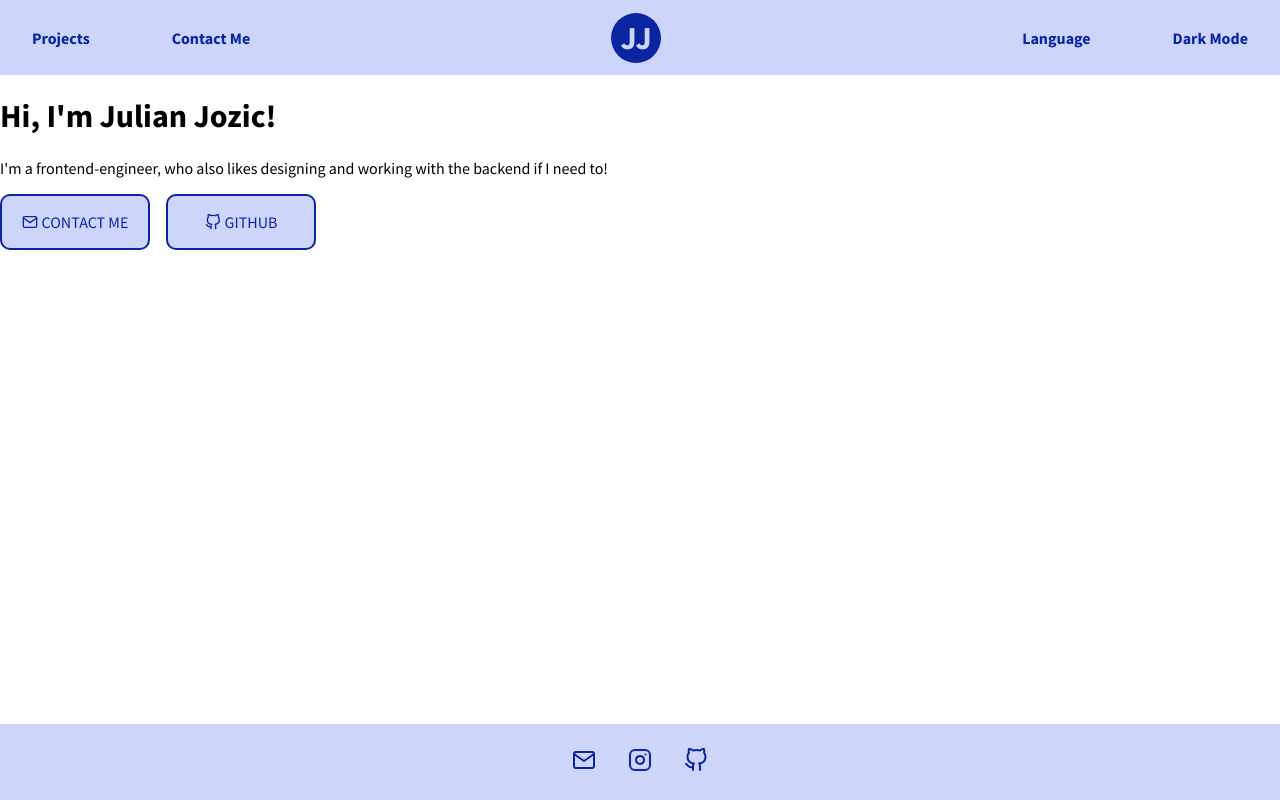
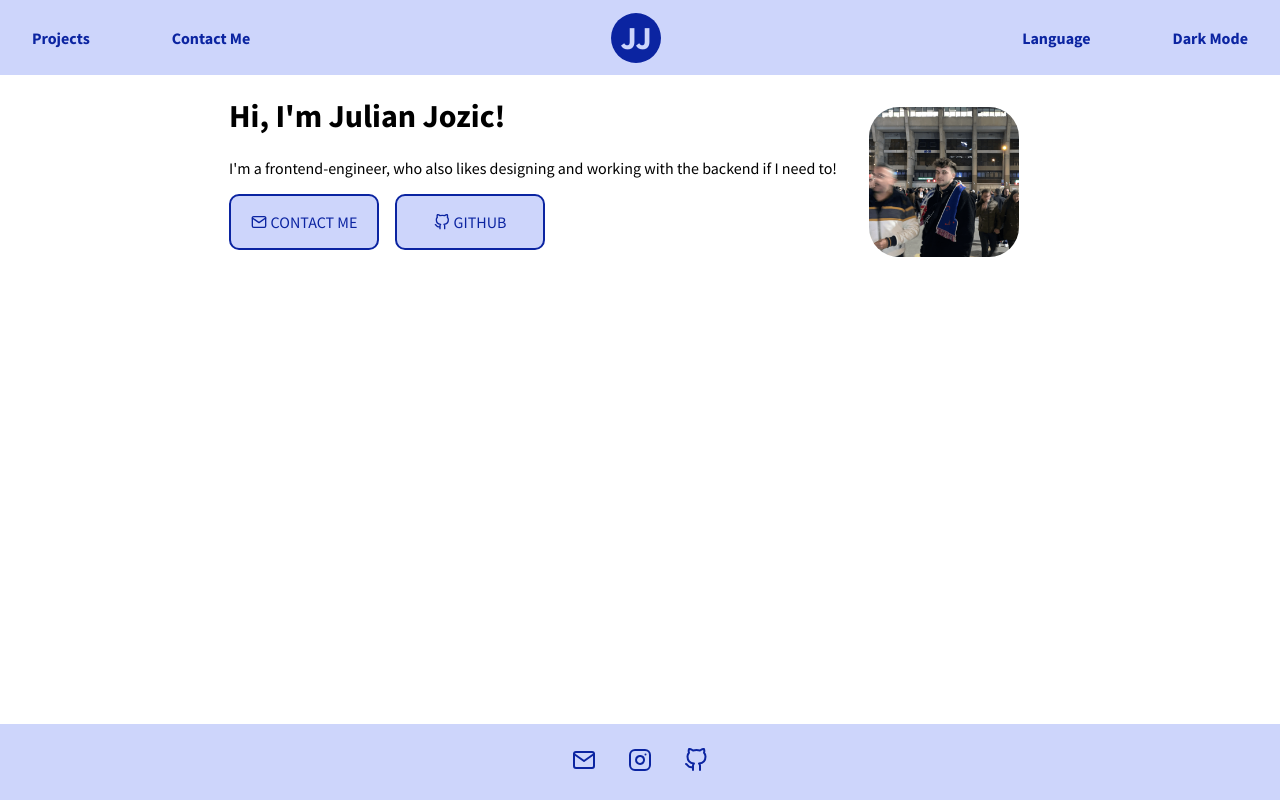
Before and after one commit to jjozic/jj-portfolio-2021, a Next.js app: page / in a window 1280 px wide. Built offline with nearby package versions, Linux system fonts and the light colour scheme.

Commit message:
added image to intro

```diff
--- a/components/PageContent/index.jsx
+++ b/components/PageContent/index.jsx
@@ -1,4 +1,6 @@
 import { FiGithub, FiMail } from "react-icons/fi";
+import Image from "next/image";
+import profilePic from "./me.png";
 
 import styles from "@/styles/PageContent.module.scss";
 import ExternalLink from "helpers/ExternalLink";
@@ -7,14 +9,23 @@ const PageContent = () => {
   return (
     <>
       <div className={styles.wrapper}>
+        <div className={styles.introduction}>
           <h1>Hi, I&apos;m Julian Jozic!</h1>
           <p>
             I&apos;m a frontend-engineer, who also likes designing and working
             with the backend if I need to!
           </p>
           <div className={styles.links}>
-          <ExternalLink link="mailto:jjozic98@gmail.com"><FiMail /> Contact Me</ExternalLink>
-          <ExternalLink link="https://github.com/jjozic"><FiGithub /> Github</ExternalLink>
+            <ExternalLink link="mailto:jjozic98@gmail.com">
+              <FiMail /> Contact Me
+            </ExternalLink>
+            <ExternalLink link="https://github.com/jjozic">
+              <FiGithub /> Github
+            </ExternalLink>
+          </div>
+        </div>
+        <div className={styles.imgWrapper}>
+          <Image src={profilePic} alt="Picture of me" height={150} width={150}/>
         </div>
       </div>
     </>
--- a/styles/PageContent.module.scss
+++ b/styles/PageContent.module.scss
@@ -1,6 +1,16 @@
 .wrapper {
   max-width: 1400px;
   margin: 0 auto;
+  display: flex;
+  justify-content: center;
+}
+
+.imgWrapper {
+  margin: 2em;
+  border-radius: 50%;
+  & img {
+    border-radius: 30px;
+  }
 }
 
 .links {
```
Also changed, not shown: components/PageContent/me.png (added). Lines whose indentation alone changed are shown as unchanged.
